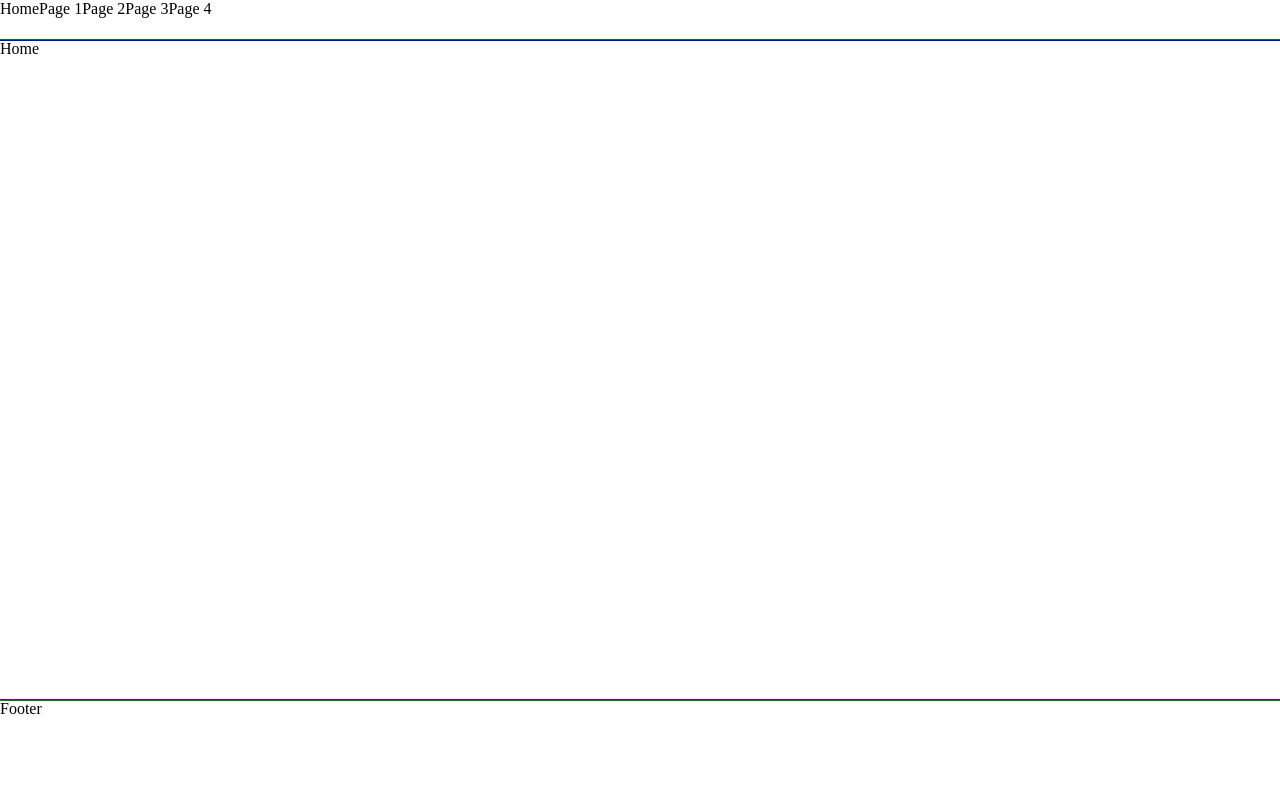
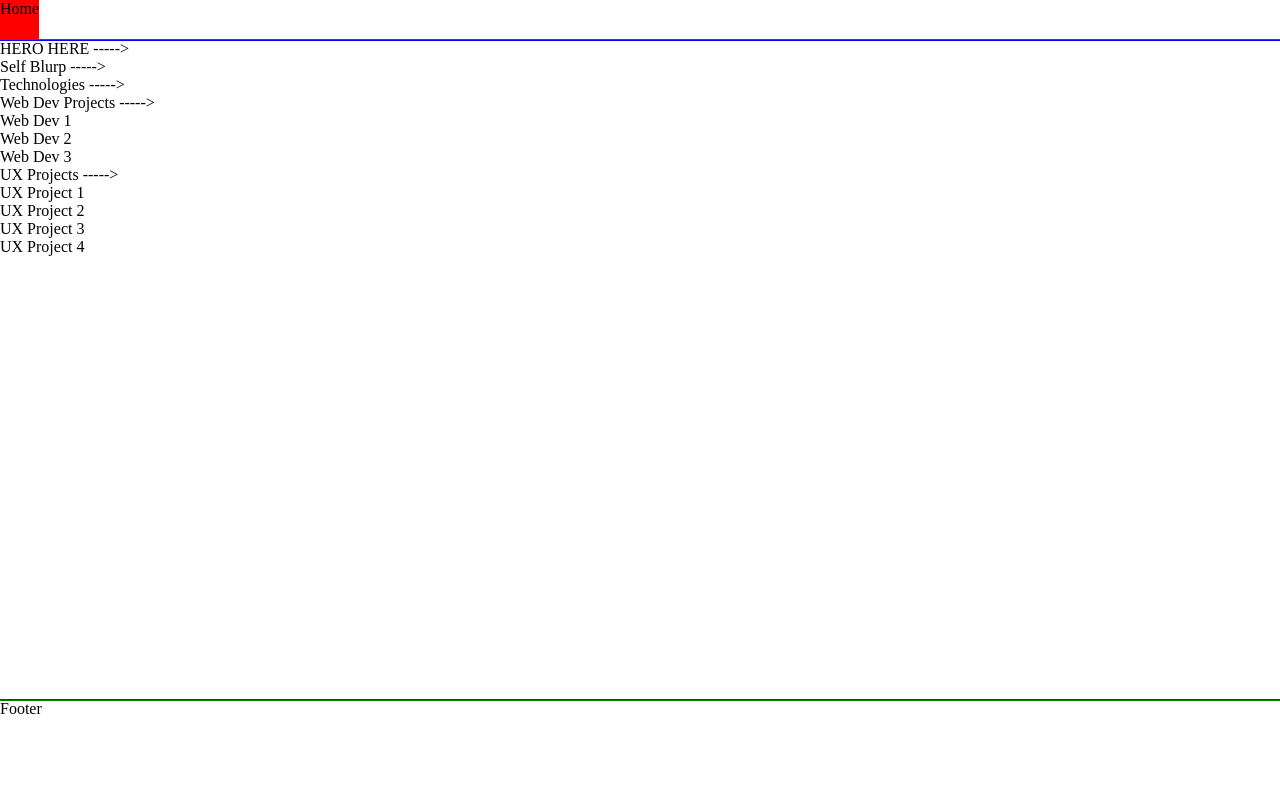
Before and after one commit to jesstheleftie/portfolio, a plain HTML site: page index.html in a window 1280 px wide. Drawn offline with Linux system fonts and the light colour scheme.

Commit message:
Add homepage structure

```diff
--- a/index.html
+++ b/index.html
@@ -15,45 +15,73 @@
         <div id="navButton_home" data-targetpageid="homePage" class="navButton">
           Home
         </div>
+      </div>
+      <div id="navBarOffset" class="navBarOffset"></div>
+      <div id="pageContainer" class="pageContainer">
+        <!-- Main Home Page -->
+        <div id="homePage" class="navPage homePage">
+          <!-- Top HERO Section -->
+          <div>HERO HERE -----></div>
+          <!-- Blurp -->
+          <div>Self Blurp -----></div>
+          <!-- Technologies -->
+          <div>Technologies -----></div>
+          <!-- Web Dev Project Section -->
+          <div>
+            <div>Web Dev Projects -----></div>
+            <div>Web Dev 1</div>
+            <div>Web Dev 2</div>
+            <div>Web Dev 3</div>
+          </div>
+          <!-- UX Project Section -->
+          <div>
+            <div>UX Projects -----></div>
             <div
               id="navButton_uxPage1"
               data-targetpageid="uxPage1"
               class="navButton"
             >
-          Page 1
+              UX Project 1
             </div>
             <div
               id="navButton_uxPage2"
               data-targetpageid="uxPage2"
               class="navButton"
             >
-          Page 2
+              UX Project 2
             </div>
             <div
               id="navButton_uxPage3"
               data-targetpageid="uxPage3"
               class="navButton"
             >
-          Page 3
+              UX Project 3
             </div>
             <div
               id="navButton_uxPage4"
               data-targetpageid="uxPage4"
               class="navButton"
             >
-          Page 4
+              UX Project 4
             </div>
           </div>
-      <div id="navBarOffset" class="navBarOffset"></div>
-      <div id="pageContainer" class="pageContainer">
-        <div id="homePage" class="navPage homePage">Home</div>
+        </div>
 
-        <div>
+        <!-- UX Project Pages -->
+        <div id="uxPagesContainer">
           <div id="uxPageBackButton" class="uxPageBackButton">Back</div>
-          <div id="uxPage1" class="navPage uxPage uxPage1">Page 1</div>
-          <div id="uxPage2" class="navPage uxPage uxPage2">Page 2</div>
-          <div id="uxPage3" class="navPage uxPage uxPage3">Page 3</div>
-          <div id="uxPage4" class="navPage uxPage uxPage4">Page 4</div>
+          <div id="uxPage1" class="navPage uxPage uxPage1">
+            UX Project Page 1
+          </div>
+          <div id="uxPage2" class="navPage uxPage uxPage2">
+            UX Project Page 2
+          </div>
+          <div id="uxPage3" class="navPage uxPage uxPage3">
+            UX Project Page 3
+          </div>
+          <div id="uxPage4" class="navPage uxPage uxPage4">
+            UX Project Page 4
+          </div>
         </div>
       </div>
       <div id="footer" class="footer">Footer</div>
--- a/script.js
+++ b/script.js
@@ -7,10 +7,19 @@ const navigateToPage = (targetPageId) => {
     targetPage.style.display = "block";
   }
   //Backbutton render
+  const uxPageBackButton = document.getElementById("uxPageBackButton");
   if (targetPageId === "homePage") {
     uxPageBackButton.style.display = "none";
   } else {
     uxPageBackButton.style.display = "block";
+  }
+
+  //UX Pages render
+  const uxPagesContainer = document.getElementById("uxPagesContainer");
+  if (targetPageId === "homePage") {
+    uxPagesContainer.style.display = "none";
+  } else {
+    uxPagesContainer.style.display = "block";
   }
 };
 
--- a/styles.css
+++ b/styles.css
@@ -26,7 +26,12 @@ body {
     display: flex
 }
 
-.navButton {
+/* .navButton {
+    cursor: pointer;
+} */
+
+.navButton:hover {
+    background: red;
     cursor: pointer;
 }
 
@@ -34,9 +39,18 @@ body {
     height: calc(var(--navBarHeight) * 1px);
 }
 
+.uxPagesContainer {
+    display: none;
+}
+
 .uxPageBackButton {
     display: none;
+    /* cursor: pointer; */
+}
+
+.uxPageBackButton:hover {
     cursor: pointer;
+    background: red
 }
 
 .pageContainer {
```
Lines whose indentation alone changed are shown as unchanged.
